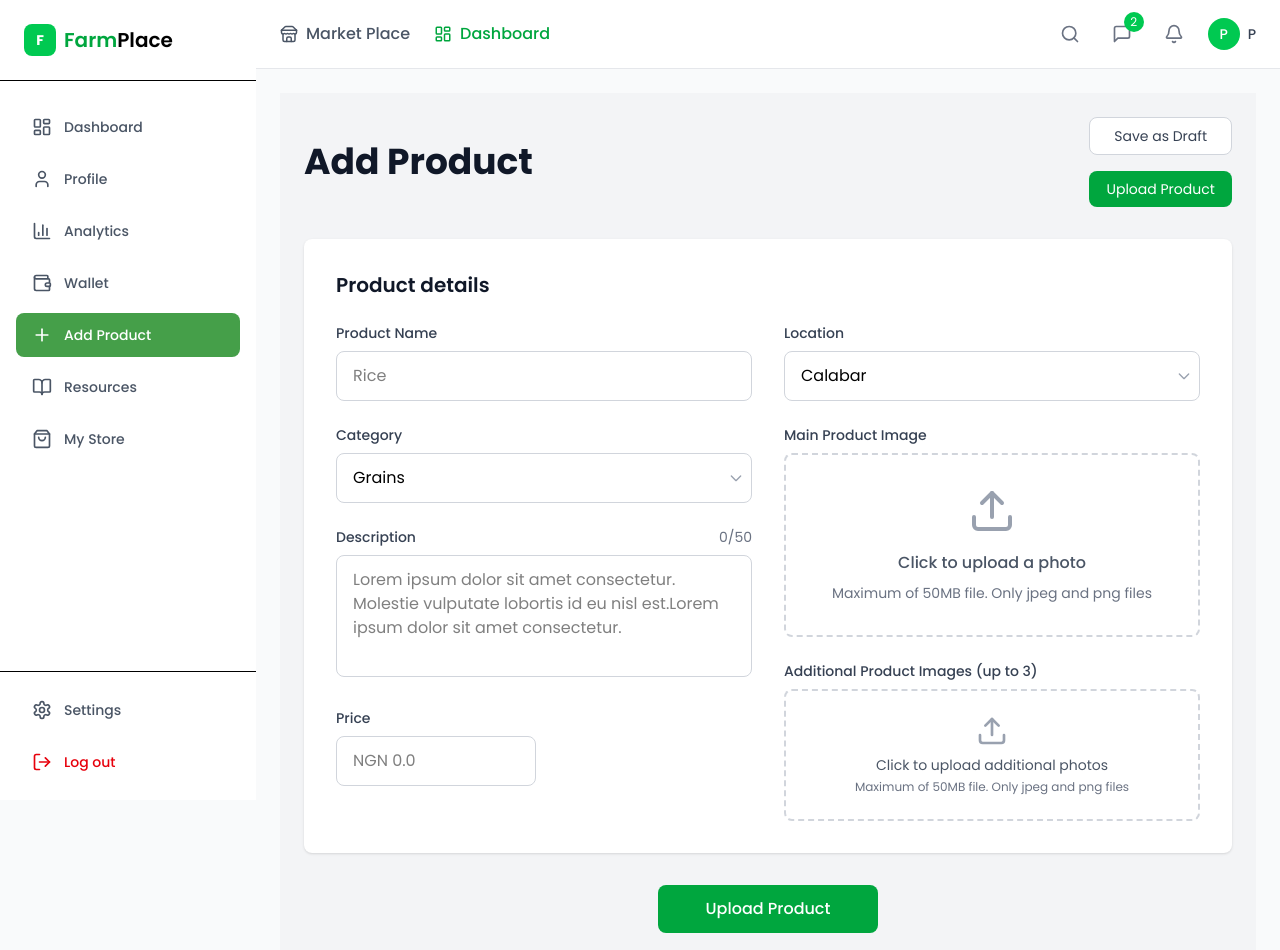
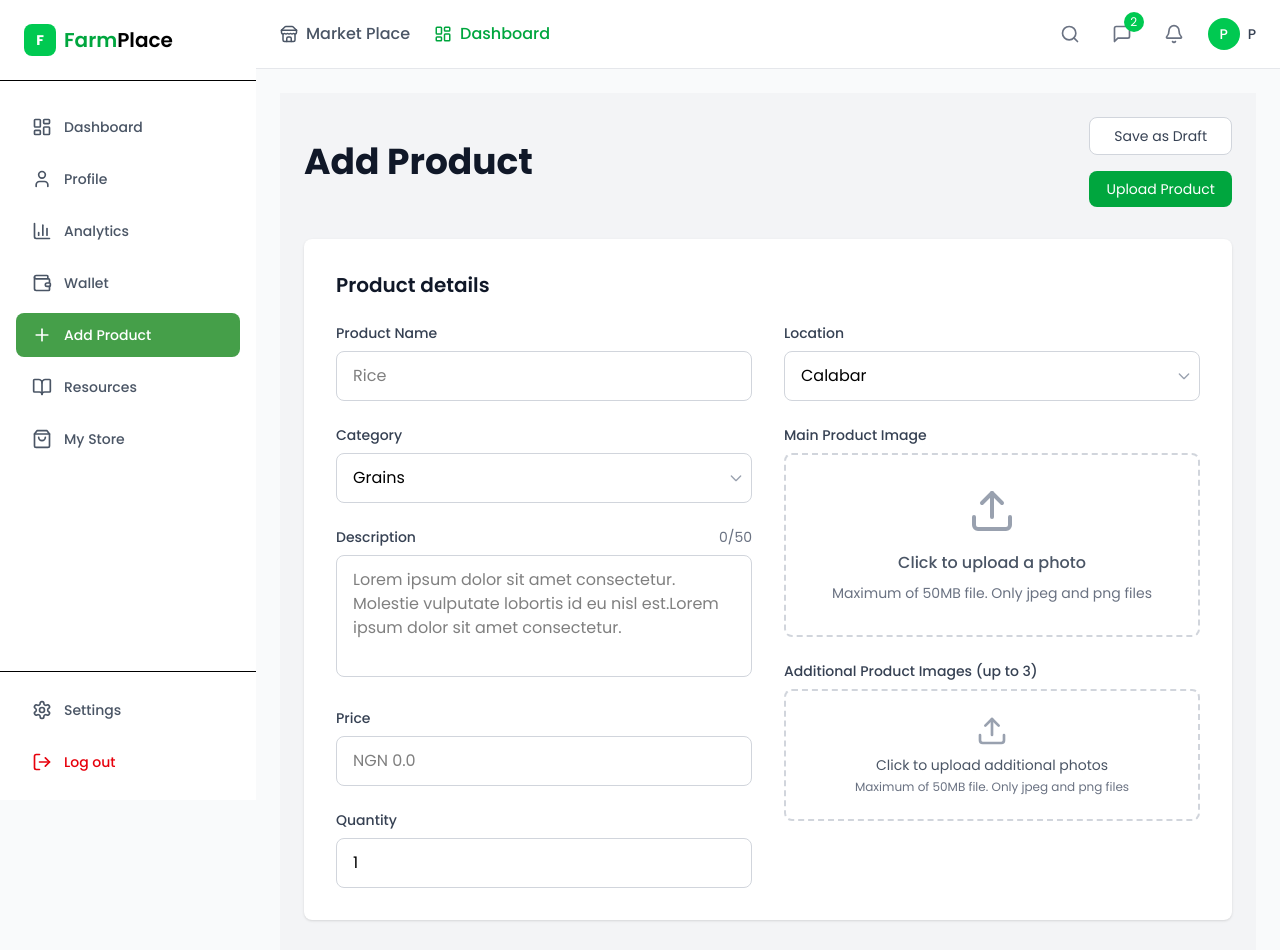
Before and after one commit to farmplaceafrica/farmplacev1, a Next.js app: page /dashboard/add-product in a window 1280 px wide. Shown: the top 950 px of the page. Built offline with nearby package versions, Linux system fonts and the light colour scheme; what @meshsdk/react would draw is missing.

Commit message:
feat: add quantity field to product upload form with validation for minimum value

```diff
--- a/src/components/dashboard/product-upload/index.tsx
+++ b/src/components/dashboard/product-upload/index.tsx
@@ -14,6 +14,7 @@
 	category: string;
 	description: string;
 	location: string;
+	quantity: number;
 	priceNGN: string;
 	mainImage: ProductImage | null;
 	additionalImages: ProductImage[];
@@ -79,6 +80,7 @@
 		description: initialData?.description || "",
 		location: initialData?.location || "Calabar",
 		priceNGN: initialData?.priceNGN || "",
+		quantity: initialData?.quantity || 1,
 		mainImage: initialData?.mainImage || null,
 		additionalImages: initialData?.additionalImages || [],
 	});
@@ -201,7 +203,10 @@
 			showToast("error", "NGN price is required");
 			return false;
 		}
-
+		if (!formData.quantity || formData.quantity < 1) {
+			showToast("error", "Quantity must be at least 1");
+			return false;
+		}
 		if (!formData.mainImage) {
 			showToast("error", "Main product image is required");
 			return false;
@@ -352,7 +357,7 @@
 									<label className='block text-sm font-medium text-gray-700 mb-2'>
 										Price
 									</label>
-									<div className='grid grid-cols-2 gap-4'>
+									<div className=' gap-4'>
 										<input
 											type='text'
 											name='priceNGN'
@@ -363,6 +368,21 @@
 											required
 										/>
 									</div>
+								</div>
+								{/* Quantity */}
+								<div>
+									<label className='block text-sm font-medium text-gray-700 mb-2'>
+										Quantity
+									</label>
+									<input
+										type='number'
+										name='quantity'
+										value={formData.quantity}
+										onChange={handleInputChange}
+										min='1'
+										className='w-full px-4 py-3 border border-gray-300 rounded-lg focus:ring-2 focus:ring-green-500 focus:border-transparent outline-none'
+										required
+									/>
 								</div>
 							</div>
 
```
